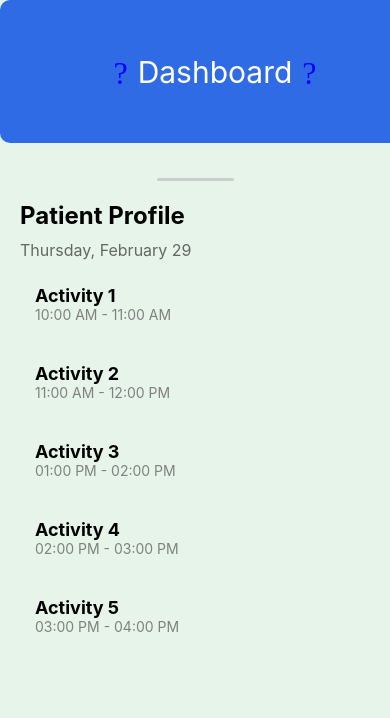
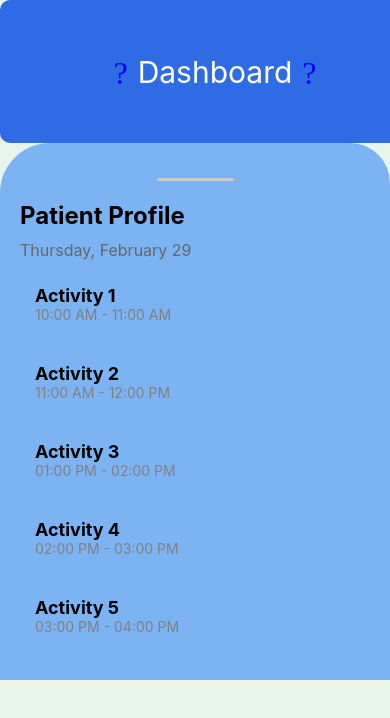
Before and after one commit to SahithiVarma07/Accessibility-, a React Native app: screen /PatientProfile in a window 390 px wide. Shown: the top 718 px of the page. Built offline with nearby package versions, Linux system fonts and the light colour scheme.

Commit message:
Saving Changes

```diff
--- a/screens/PatientProfile.js
+++ b/screens/PatientProfile.js
@@ -74,7 +74,7 @@ const styles = StyleSheet.create({
   screenBodyContent: {
     borderTopLeftRadius: 50,
     borderTopRightRadius: 40,
-    backgroundColor: '7CB3F3',
+    backgroundColor: '#7CB3F3',
     padding: 20,
     paddingTop: 35,
     // ... other styles
```
